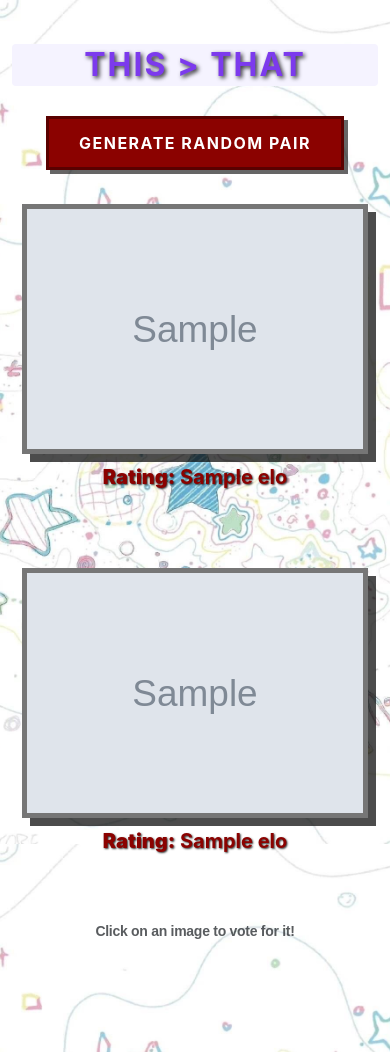
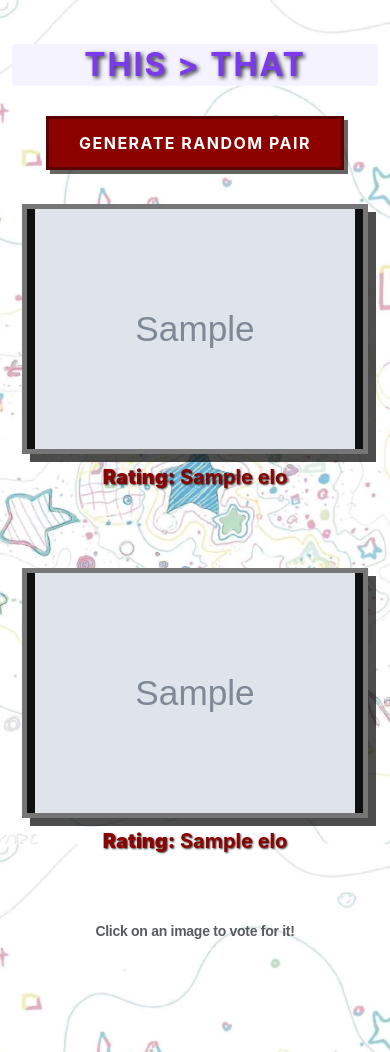
Before and after one commit to brightyorcerf/this-that, a Flask app: page / in a window 390 px wide. Shown: the top 1052 px of the page. Run offline with Flask 3, Linux system fonts and the light colour scheme; grey boxes marked "Sample" are stand-in pictures; a database or web service that is not in the repository returns one stand-in record (values such as "Sample title"); data that the repository does not hold is empty; some libraries are stand-ins or nearby versions.

Commit message:
better design for mobiles

```diff
--- a/static/styles/styles.css
+++ b/static/styles/styles.css
@@ -77,14 +77,15 @@ h3 {
 
 .choice-img {
     width: 100%;
-    height: 450px;
-    object-fit: cover;
+    max-height: 42vh;
+    object-fit: contain;
     object-position: center;
     cursor: pointer;
     border: 5px solid #777;
     transition: all 0.3s ease;
     filter: grayscale(20%) contrast(110%);
     box-shadow: 8px 8px 0px rgba(0, 0, 0, 0.7);
+    background-color: #1a1a1a;
 }
 
 .choice-img:hover {
@@ -235,7 +236,7 @@ h3 {
     }
 
     .choice-img {
-        height: 350px;
+        max-height: 35vh;
         width: 100%;
         max-width: 400px;
         margin: 0 auto;
```
